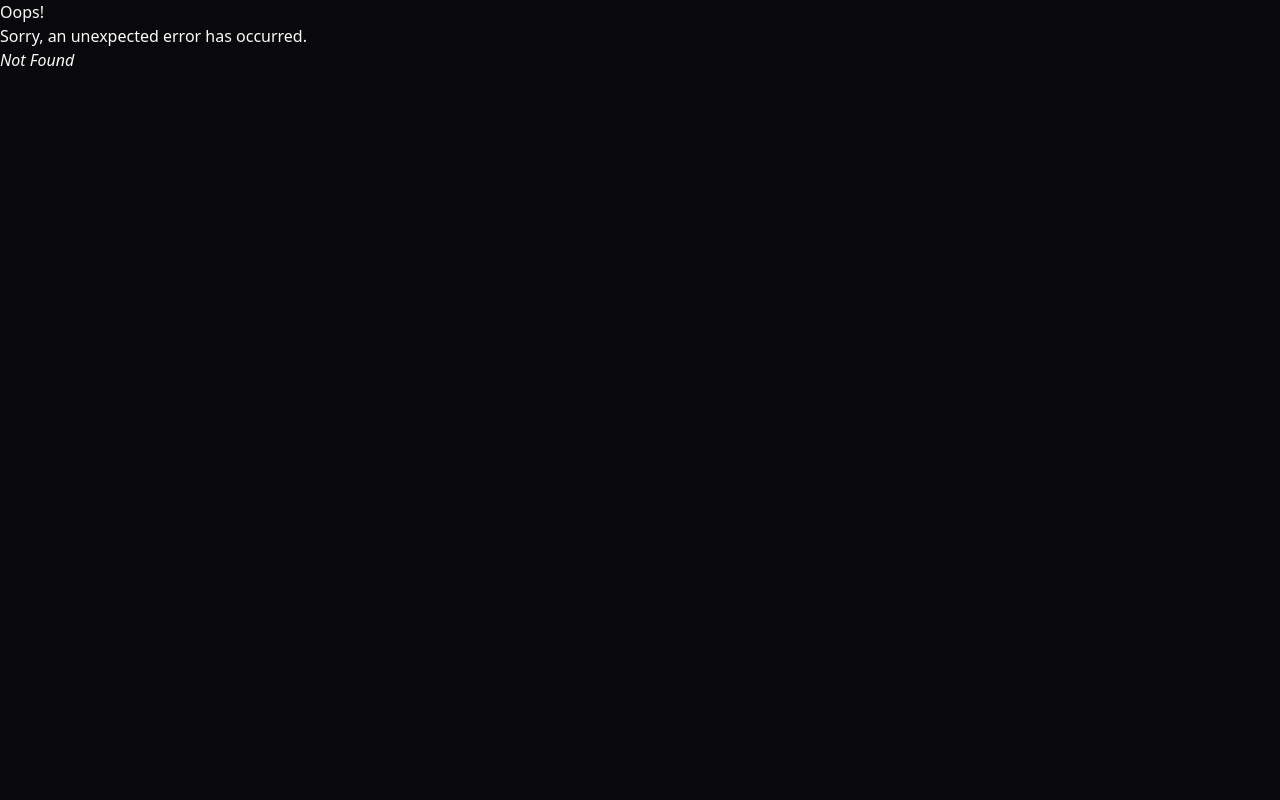
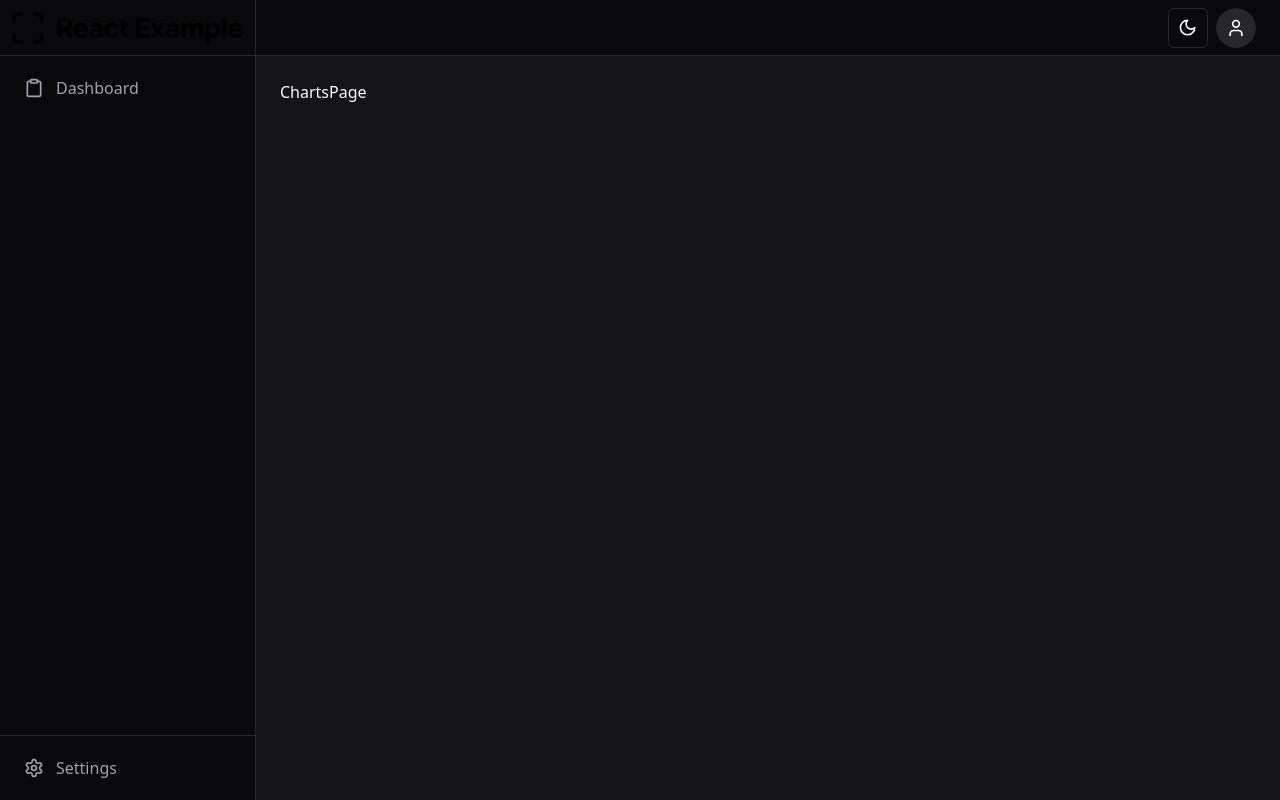
Before and after one commit to evanmhenry/spade-design-system, a React (Vite) app in the folder ReactExample.Web/: page /charts in a window 1280 px wide. Before the commit this address had no page. Built offline with nearby package versions, Linux system fonts and the light colour scheme.

Commit message:
feat: adds new routes

```diff
--- /dev/null
+++ b/ReactExample.Web/src/pages/CardsPage.tsx
@@ -0,0 +1,7 @@
+import React from "react";
+
+const CardsPage = () => {
+  return <div>CardsPage</div>;
+};
+
+export default CardsPage;
--- /dev/null
+++ b/ReactExample.Web/src/pages/ChartsPage.tsx
@@ -0,0 +1,7 @@
+import React from "react";
+
+const ChartsPage = () => {
+  return <div>ChartsPage</div>;
+};
+
+export default ChartsPage;
--- /dev/null
+++ b/ReactExample.Web/src/pages/DataTablePage.tsx
@@ -0,0 +1,7 @@
+import React from "react";
+
+const DataTablePage = () => {
+  return <div>DataTablePage</div>;
+};
+
+export default DataTablePage;
```
Also changed, not shown: ReactExample.Web/src/components/navigation/BrowserRouter.tsx (+15 -0 lines).
